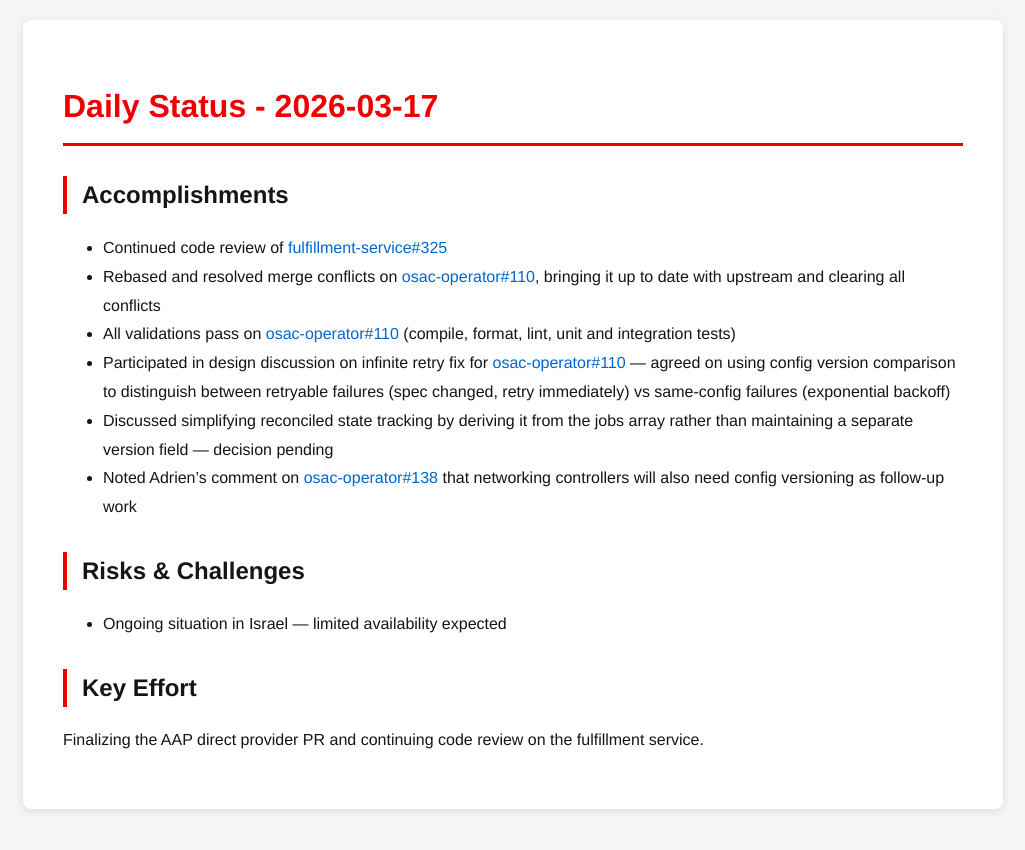
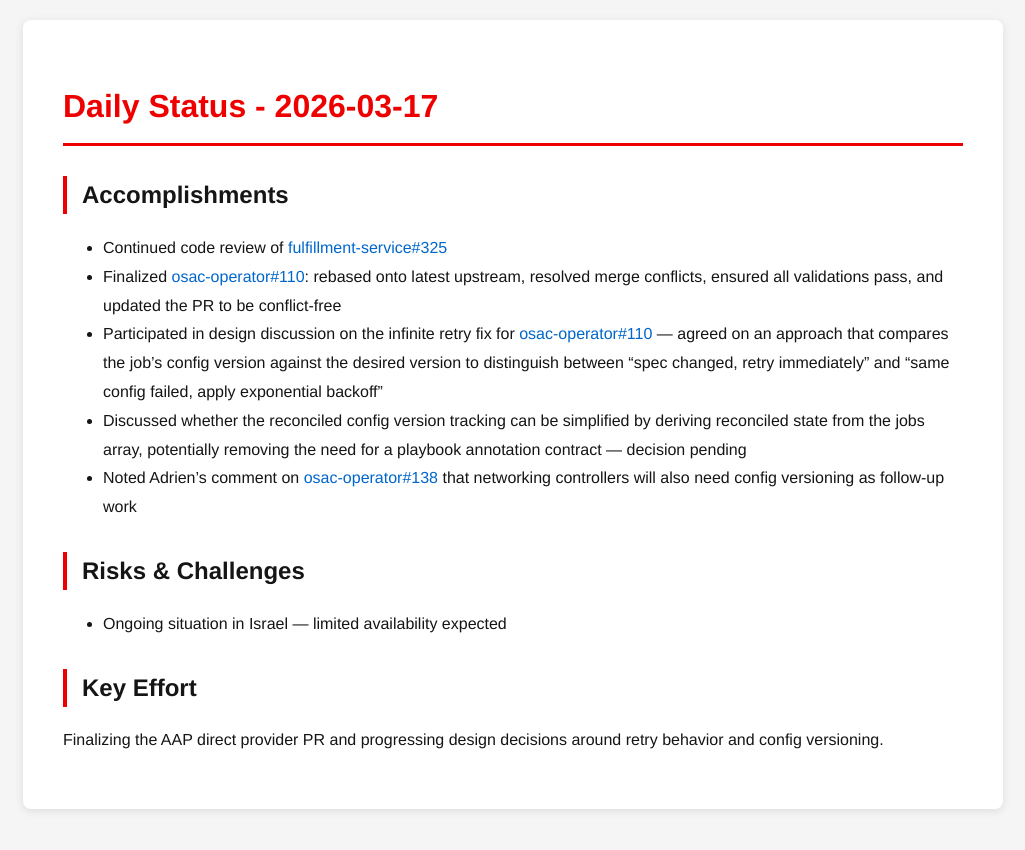
Before and after one commit to tzvatot/daily-status, a Jekyll site: the page built from 2026-03-17.md, in a window 1280 px wide. Shown: the top 850 px of the page, without its empty margins (127-1152 px from the left). Built offline with Jekyll 4.4.1, drawn with Linux system fonts in a browser that asks for light colours.

Commit message:
Daily status update - 2026-03-17

```diff
--- a/2026-03-17.md
+++ b/2026-03-17.md
@@ -8,14 +8,13 @@ date: 2026-03-17
 
 ## Accomplishments
 - Continued code review of [fulfillment-service#325](https://github.com/osac-project/fulfillment-service/pull/325)
-- Rebased and resolved merge conflicts on [osac-operator#110](https://github.com/osac-project/osac-operator/pull/110), bringing it up to date with upstream and clearing all conflicts
-- All validations pass on [osac-operator#110](https://github.com/osac-project/osac-operator/pull/110) (compile, format, lint, unit and integration tests)
-- Participated in design discussion on infinite retry fix for [osac-operator#110](https://github.com/osac-project/osac-operator/pull/110) — agreed on using config version comparison to distinguish between retryable failures (spec changed, retry immediately) vs same-config failures (exponential backoff)
-- Discussed simplifying reconciled state tracking by deriving it from the jobs array rather than maintaining a separate version field — decision pending
+- Finalized [osac-operator#110](https://github.com/osac-project/osac-operator/pull/110): rebased onto latest upstream, resolved merge conflicts, ensured all validations pass, and updated the PR to be conflict-free
+- Participated in design discussion on the infinite retry fix for [osac-operator#110](https://github.com/osac-project/osac-operator/pull/110) — agreed on an approach that compares the job's config version against the desired version to distinguish between "spec changed, retry immediately" and "same config failed, apply exponential backoff"
+- Discussed whether the reconciled config version tracking can be simplified by deriving reconciled state from the jobs array, potentially removing the need for a playbook annotation contract — decision pending
 - Noted Adrien's comment on [osac-operator#138](https://github.com/osac-project/osac-operator/pull/138) that networking controllers will also need config versioning as follow-up work
 
 ## Risks & Challenges
 - Ongoing situation in Israel — limited availability expected
 
 ## Key Effort
-Finalizing the AAP direct provider PR and continuing code review on the fulfillment service.
+Finalizing the AAP direct provider PR and progressing design decisions around retry behavior and config versioning.
```
